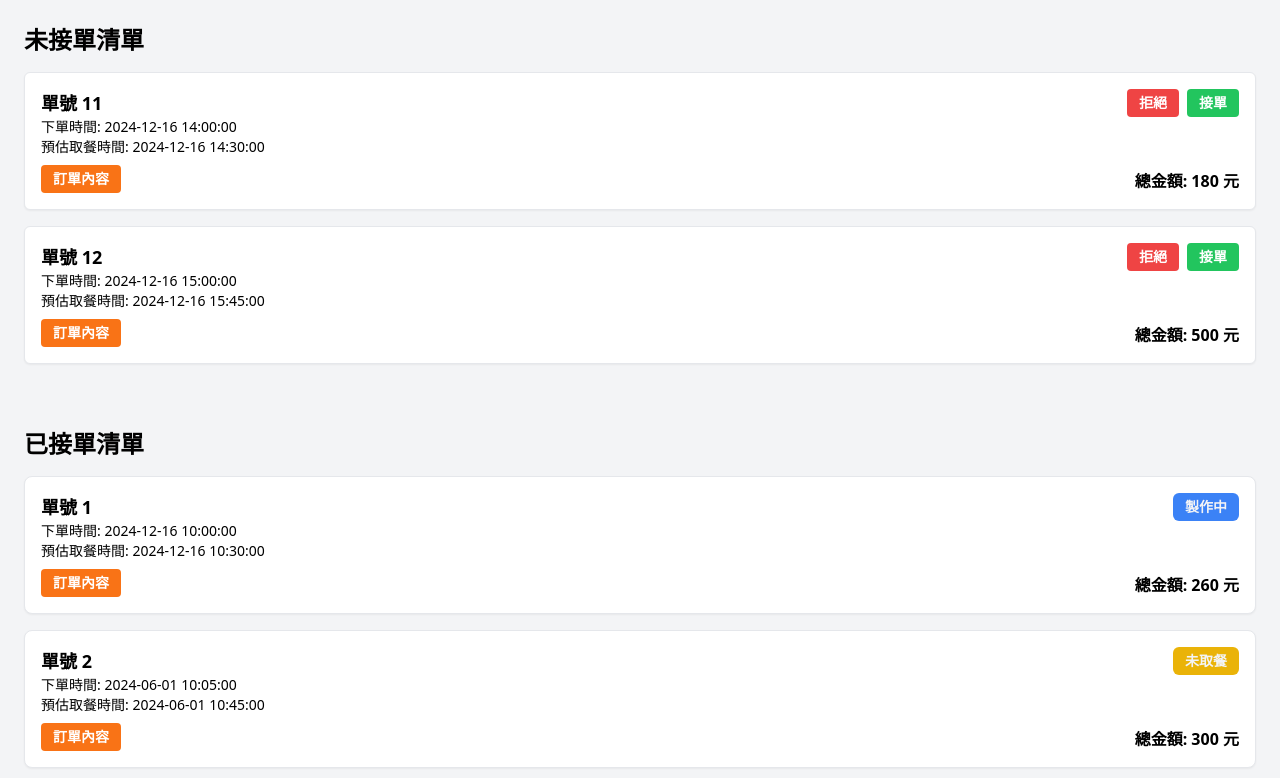
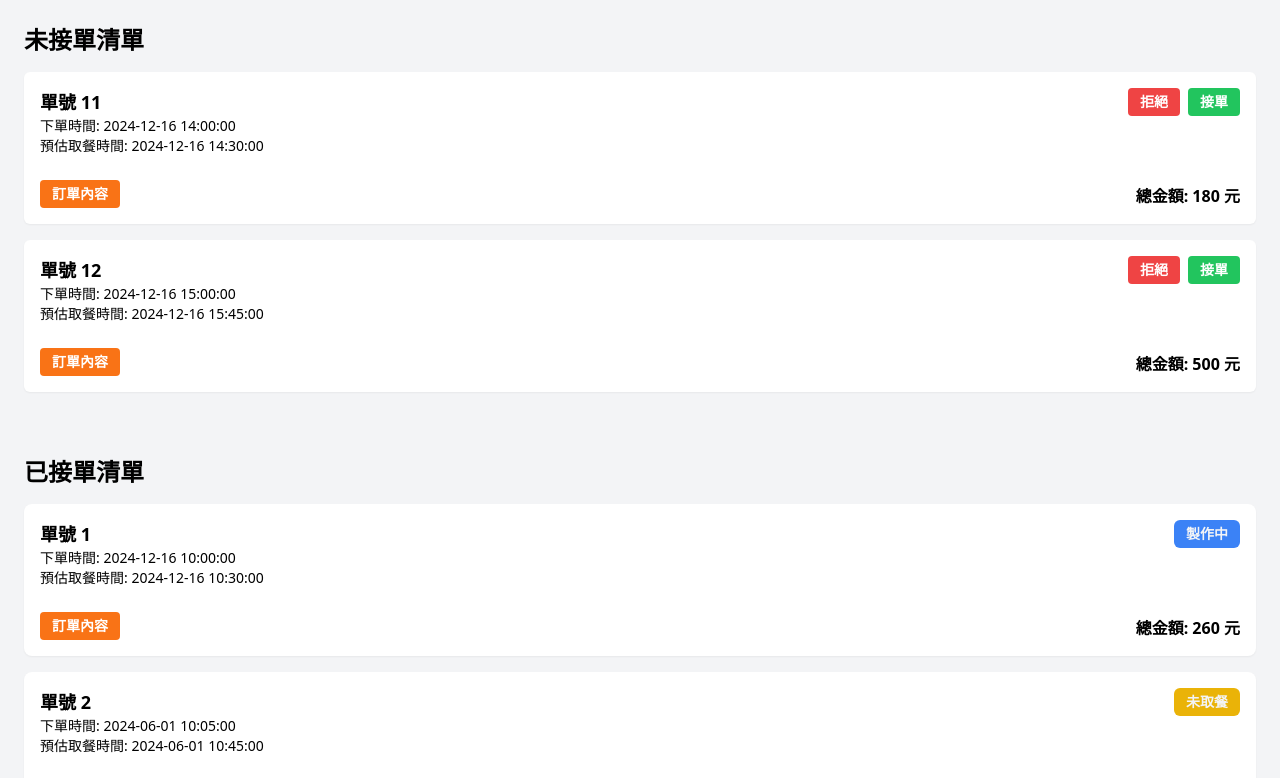
Before and after one commit to NTOU-Takeout/NTOU-Takeout-Frontend, a React (Vite) app: page /Order-Now-Frontend/OrderManagement in a window 1280 px wide. Shown: the top 778 px of the page. Built offline with nearby package versions, Linux system fonts and the light colour scheme; no server answers.

Commit message:
Feat order card

```diff
--- a/src/components/orderManagementPage/AcceptedList/OrderCard.jsx
+++ b/src/components/orderManagementPage/AcceptedList/OrderCard.jsx
@@ -29,13 +29,13 @@ const OrderCard = ({ order }) => {
   };
 
   return (
-    <div className="relative flex justify-between border rounded-lg p-4 shadow-sm mb-4 bg-white">
+    <div className="relative flex justify-between rounded-lg p-4 shadow-sm mb-4 bg-white">
 
       <div>
         <p className="text-lg font-bold">單號 {order.id}</p>
         <p className="text-sm">下單時間: {order.orderedTime}</p>
         <p className="text-sm">預估取餐時間: {order.estimateTime}</p>
-        <button className="bg-orange-500 text-white px-3 py-1 text-sm font-bold rounded mt-2 hover:bg-orange-600">
+        <button className="bg-orange-500 mt-6 text-white px-3 py-1 text-sm font-bold rounded hover:bg-orange-600">
           訂單內容
         </button>
       </div>
@@ -51,7 +51,7 @@ const OrderCard = ({ order }) => {
         </div>
       </div>
 
-      <div className="absolute bottom-4 right-4">
+      <div className="absolute bottom-4 right-4 mt-5">
         <p className="mt-2 font-semibold">總金額: {order.total} 元</p>
       </div>
     </div>
--- a/src/components/orderManagementPage/UnacceptedList/OrderCard.jsx
+++ b/src/components/orderManagementPage/UnacceptedList/OrderCard.jsx
@@ -2,13 +2,13 @@ import PropTypes from 'prop-types';
 
 const OrderCard = ({ order, onAccept, onReject }) => {
   return (
-    <div className="relative flex justify-between border rounded-md p-4 shadow-sm mb-4 bg-white">
+    <div className="relative flex justify-between rounded-md p-4 shadow-sm mb-4 bg-white">
 
       <div>
         <p className="text-lg font-bold">單號 {order.id}</p>
         <p className="text-sm">下單時間: {order.orderedTime}</p>
         <p className="text-sm">預估取餐時間: {order.estimateTime}</p>
-        <button className="bg-orange-500 text-white px-3 py-1 rounded text-sm font-bold mt-2 hover:bg-orange-600">
+        <button className="bg-orange-500 text-white px-3 py-1 mt-6 rounded text-sm font-bold hover:bg-orange-600">
           訂單內容
         </button>
       </div>
@@ -28,7 +28,7 @@ const OrderCard = ({ order, onAccept, onReject }) => {
             接單
           </button>
         </div>
-        <div className="absolute bottom-4 right-4">
+        <div className="absolute bottom-4 right-4  mt-5">
             <p className="mt-2 font-semibold">總金額: {order.total} 元</p>
         </div>
       </div>
```
